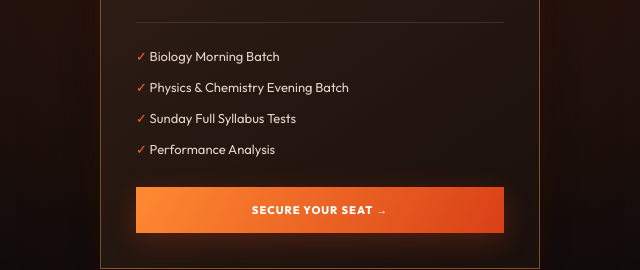
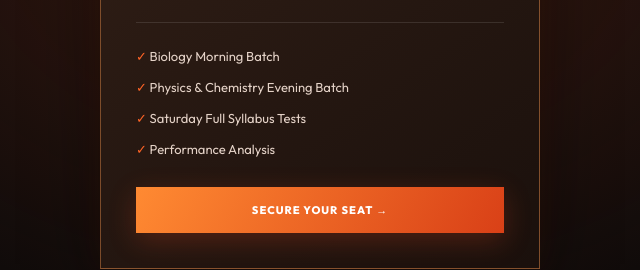
Before and after one commit to praveenfx18-gif/Shouryagni-Online-tuitions, a plain HTML site: page index.html in a window 1280 px wide. Shown: the part 4188-4458 px from the top of the page, 320-960 px from the left. Drawn offline with Linux system fonts and the light colour scheme.

Commit message:
Replace Sunday Full Syllabus Tests with Saturday

```diff
--- a/index.html
+++ b/index.html
@@ -227,7 +227,7 @@
           <div class="fee-benefits">
             <span>✓ Biology Morning Batch</span>
             <span>✓ Physics & Chemistry Evening Batch</span>
-            <span>✓ Sunday Full Syllabus Tests</span>
+            <span>✓ Saturday Full Syllabus Tests</span>
             <span>✓ Performance Analysis</span>
           </div>
           <a href="#admission" class="primary-btn fee-btn">SECURE YOUR SEAT →</a>
```
